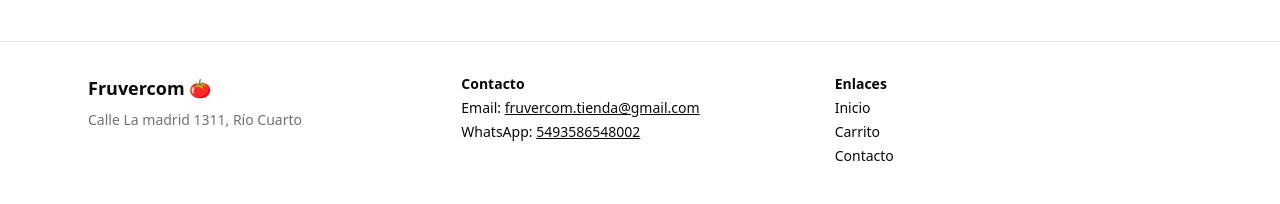
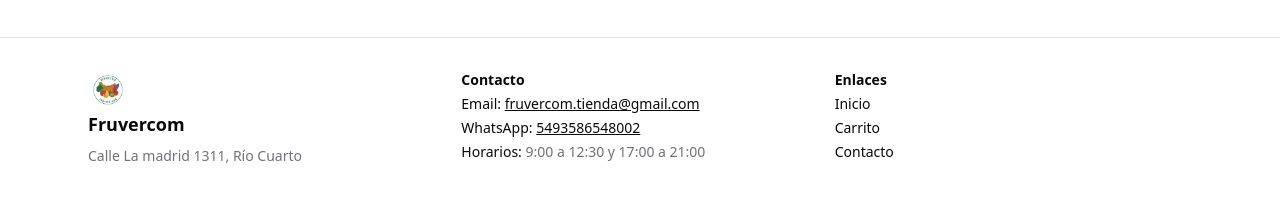
Before and after one commit to jicibils/store-ecommerce, a Next.js app: page / in a window 1280 px wide. Shown: the part 509-713 px from the top of the page. Built offline with nearby package versions, Linux system fonts and the light colour scheme; no server answers; the database is empty.

Commit message:
ft: improve footer

```diff
--- a/src/components/Footer.tsx
+++ b/src/components/Footer.tsx
@@ -2,14 +2,15 @@
 
 import {
   APP_NAME,
-  LOGO_EMOJI,
   CONTACT_EMAIL,
   CONTACT_PHONE,
   CONTACT_ADDRESS,
   SOCIAL_LINKS,
+  WORKING_HOURS,
 } from "@/lib/constants";
 import Link from "next/link";
 import { Instagram, Facebook, Twitter } from "lucide-react";
+import Logo from "./Logo";
 
 export default function Footer() {
   return (
@@ -17,7 +18,8 @@ export default function Footer() {
       <div className="max-w-6xl mx-auto px-6 py-8 grid gap-4 md:grid-cols-3 text-sm">
         <div>
           <h2 className="text-lg font-bold mb-2">
-            {APP_NAME} {LOGO_EMOJI}
+            <Logo />
+            {APP_NAME}
           </h2>
           <p className="text-muted-foreground">{CONTACT_ADDRESS}</p>
         </div>
@@ -42,6 +44,10 @@ export default function Footer() {
             >
               {CONTACT_PHONE}
             </Link>
+          </p>
+          <p>
+            Horarios:{" "}
+            <span className="text-muted-foreground">{WORKING_HOURS}</span>
           </p>
         </div>
 
```
